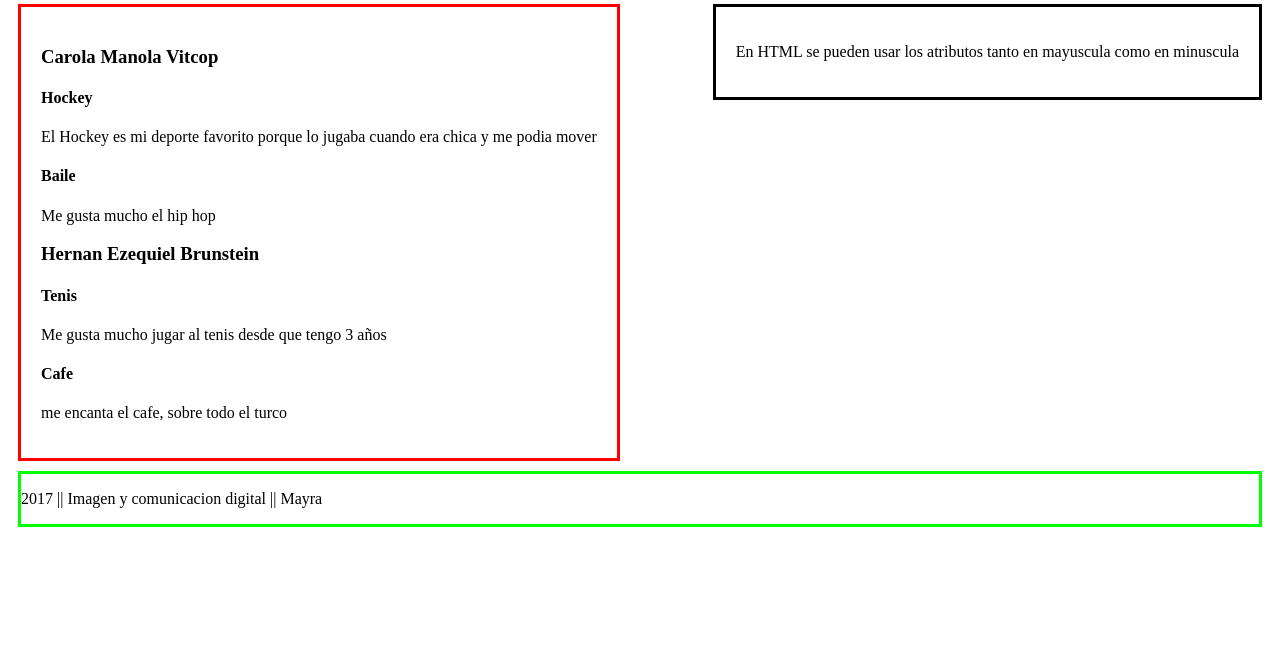
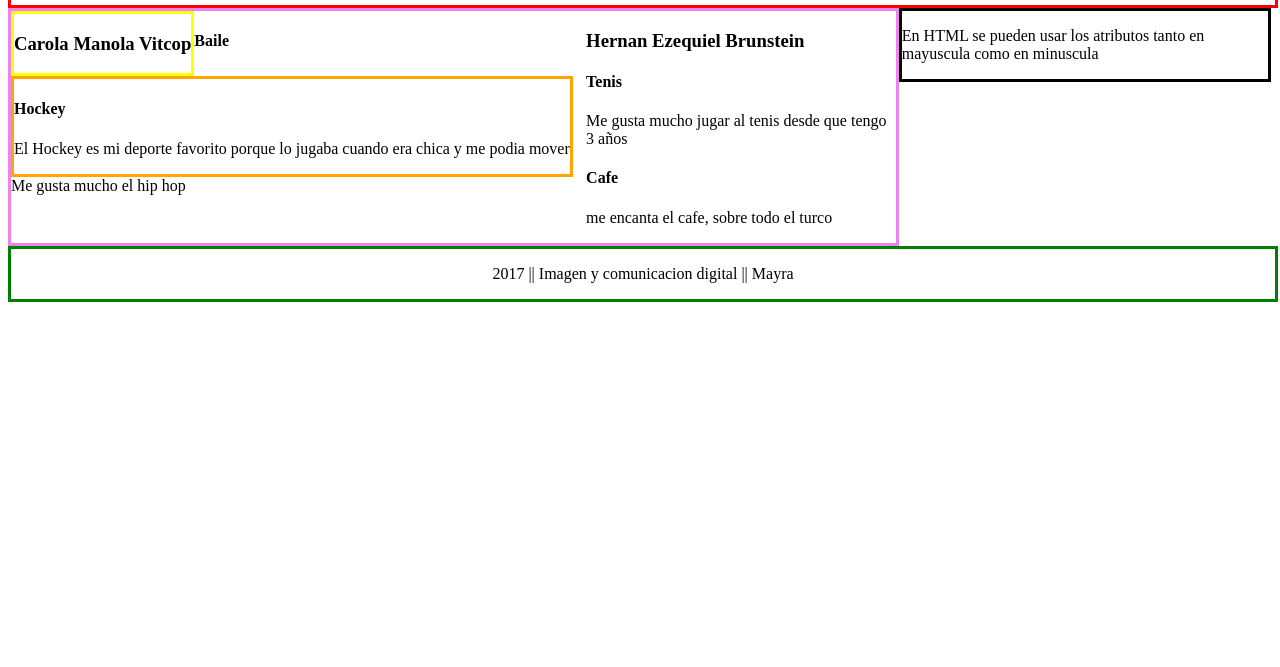
Before and after one commit to herbru/Tepe1Imagen, a plain HTML site: page index.html in a window 1280 px wide. Shown: the part 133-800 px from the top of the page. Drawn offline with Linux system fonts and the light colour scheme.

Commit message:
segui con el tp en casa

```diff
--- a/css/estilo.css
+++ b/css/estilo.css
@@ -1,20 +1,58 @@
-.contenido_principal{
-	float: left;
-	border-style: solid;
-	border-color: rgb(255, 0, 0);
-	padding: 20px;
-	margin: 10px;
+
+.contenido_principal {
+    display: inline;
 }
+
+.footer {
+    clear: left;
+    border-style: solid;
+    border-color: green;
+    width: 100%;
+    text-align: center;
+}
+
+.header {
+    width: 100%;
+    text-align: center;
+    border-style: solid;
+    border-color: red;
+}
+
+.cuadros_de_caro{
+  display: inline-block;
+  float: left;
+  width: 65%;
+}
+
+.cuadros_de_herni{
+  display: inline-block;
+  width: 65%
+}
+
+.cuadro1{
+  border-style: solid;
+  float: left;
+  border-color: yellow;
+  display: inline-block;
+}
+
+.cuadro2{
+  float: left;
+  display: inline-block;
+  border-style: solid;
+  border-color: orange;
+}
+
+.cuadros_de_ambos{
+  border-style: solid;
+  border-color: violet;
+  float: left;
+  width: 70%;
+}
+
 .cuadro_lateral{
-	float: right;
-	border-style: solid;
-	padding: 20px;
-	margin: 10px;
-	height: 50%
+  border-style: solid;
+  border-color: black;
+  float: left;
+  width:29%;
 }
-.footer{
-	clear: 	left;
-	border-style: solid;
-	border-color: rgb(0,255,0);
-	margin: 10px;
-}
--- a/index.html
+++ b/index.html
@@ -1,10 +1,12 @@
 <!DOCTYPE html>
 <html>
+
 <head>
     <meta name="viewport" content="width=device-width, initial-scale=1.0">
     <title>pagina de caro y herni</title>
     <link rel="stylesheet" type="text/css" href="css/estilo.css">
 </head>
+
 <body>
     <div class="pagina">
         <div class="header">
@@ -12,6 +14,8 @@
             <h2>Este es el tepe1 de imagen</h2>
         </div>
         <div class="contenido_principal">
+            <div class="cuadros_de_ambos">
+
                 <div class="cuadros_de_caro">
                     <div class="cuadro1">
                         <h3>Carola Manola Vitcop</h3>
@@ -22,7 +26,7 @@
                     </div>
                     <div class="cuadro3">
                         <h4>Baile</h4>
- 					<p>Me gusta mucho  el hip hop</p>
+                        <p>Me gusta mucho el hip hop</p>
                     </div>
                 </div>
                 <div class="cuadro_de_herni">
@@ -42,9 +46,11 @@
             <div class="cuadro_lateral">
                 <p>En HTML se pueden usar los atributos tanto en mayuscula como en minuscula</p>
             </div>
+        </div>
         <div class="footer">
             <p>2017 || Imagen y comunicacion digital || Mayra</p>
         </div>
     </div>
 </body>
+
 </html>
```
Lines whose indentation alone changed are shown as unchanged.
